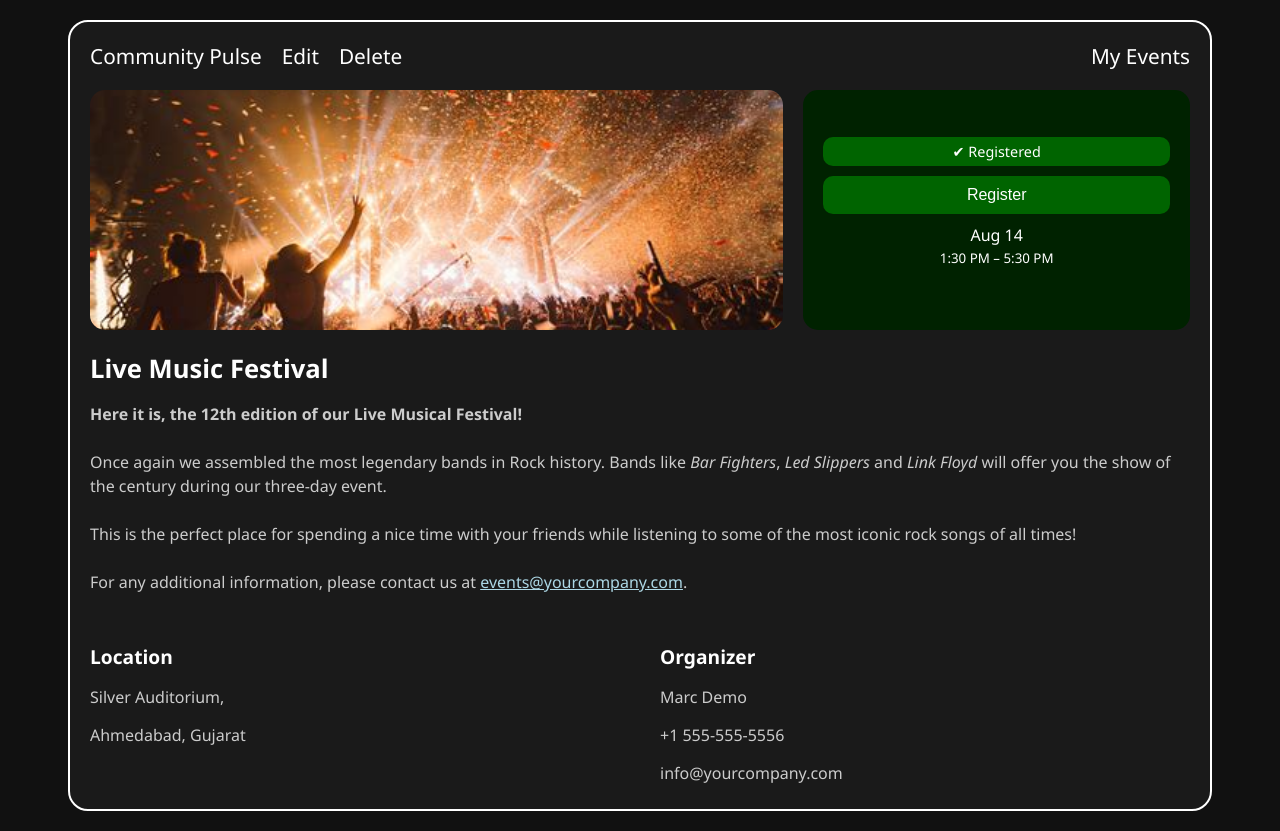
After one commit to vivekanandkumawat261/my-vue-portfolio, a Flask app: template templates/live-music-festival.html in a window 1280 px wide. The commit adds this page. Run offline with Flask 3, Linux system fonts and the light colour scheme; the template is opened without the code that fills it, so the values that code supplies are empty.

Commit message:
added live_music_festival.html

```diff
--- a/app.py
+++ b/app.py
@@ -36,7 +36,36 @@ def home():
 
 @app.route('/first_page')
 def first_page():
-    return render_template('login.html')
+    return render_template('home_page.html')
+
+@app.route("/login", methods=['GET', 'POST'])
+def login():
+    if request.method == 'POST':
+        email = request.form['email']
+        password = request.form['password']
+
+        user = User.query.filter_by(email=email).first()
+
+        if user and check_password_hash(user.password, password):
+            if user.blocked:
+                flash('Your account is blocked. Please contact admin.', 'danger')
+                return redirect(url_for('login'))
+
+            session['user_id'] = user.id
+            session['username'] = user.username
+            session['role'] = user.role
+            flash(f"Welcome back, {user.username}!", 'success')
+
+            # Redirect based on role (optional)
+            if user.role == 0:
+                return redirect(url_for('admin_dashboard'))  # example route
+            else:
+                return redirect(url_for('user_dashboard'))  # example route
+        else:
+            flash('Invalid email or password', 'danger')
+            return redirect(url_for('login'))
+
+    return render_template("login.html")
 
 @app.route("/register", methods=["GET", "POST"])
 def register():
--- a/templates/home_page.html
+++ b/templates/home_page.html
@@ -75,7 +75,7 @@
 
   <header>
     <h1>Community Pulse</h1>
-    <button class="login-btn">Login</button>
+    <button class="login-btn"><a href="{{ url_for('login') }}">Login</a></button>
   </header>
 
   <div class="search-bar">
--- /dev/null
+++ b/templates/live-music-festival.html
@@ -0,0 +1,195 @@
+<!DOCTYPE html>
+<html lang="en">
+<head>
+  <meta charset="UTF-8" />
+  <meta name="viewport" content="width=device-width, initial-scale=1.0"/>
+  <title>Event Details | Community Pulse</title>
+  <style>
+    body {
+      margin: 0;
+      font-family: 'Segoe UI', sans-serif;
+      background-color: #111;
+      color: #fff;
+      padding: 20px;
+    }
+
+    .container {
+      max-width: 1100px;
+      margin: auto;
+      border: 2px solid #fff;
+      border-radius: 20px;
+      padding: 20px;
+      background-color: #1a1a1a;
+      position: relative;
+    }
+
+    header {
+      display: flex;
+      justify-content: space-between;
+      align-items: center;
+      font-size: 1.3rem;
+      margin-bottom: 20px;
+    }
+
+    header .nav {
+      display: flex;
+      gap: 20px;
+    }
+
+    .event-header {
+      display: flex;
+      gap: 20px;
+      margin-bottom: 20px;
+    }
+
+    .event-image {
+      flex: 2;
+      max-height: 240px;
+      border-radius: 15px;
+      overflow: hidden;
+    }
+
+    .event-image img {
+      width: 100%;
+      height: 100%;
+      object-fit: cover;
+    }
+
+    .register-box {
+      flex: 1;
+      background-color: #002200;
+      padding: 20px;
+      border-radius: 15px;
+      text-align: center;
+      display: flex;
+      flex-direction: column;
+      justify-content: center;
+    }
+
+    .register-box button {
+      background-color: #006400;
+      color: #fff;
+      border: none;
+      padding: 10px 20px;
+      font-size: 1rem;
+      border-radius: 10px;
+      cursor: pointer;
+    }
+
+    .event-description {
+      margin-bottom: 20px;
+    }
+
+    .event-description h2 {
+      margin-bottom: 10px;
+      font-size: 1.6rem;
+    }
+
+    .event-description p {
+      color: #ccc;
+      line-height: 1.5;
+    }
+
+    .event-sidebar {
+      display: flex;
+      gap: 40px;
+      flex-wrap: wrap;
+      justify-content: space-between;
+      margin-top: 30px;
+    }
+
+    .info-section {
+      flex: 1;
+      min-width: 250px;
+    }
+
+    .info-section h3 {
+      color: #fff;
+      font-size: 1.2rem;
+      margin-bottom: 10px;
+    }
+
+    .info-section p {
+      color: #ccc;
+      margin-bottom: 5px;
+    }
+
+    .badge {
+      background-color: darkgreen;
+      color: white;
+      padding: 5px 12px;
+      border-radius: 10px;
+      font-size: 0.9rem;
+      display: inline-block;
+      margin-bottom: 10px;
+    }
+
+    .tag {
+      background-color: #91288f;
+      color: #fff;
+      padding: 3px 10px;
+      border-radius: 10px;
+      font-size: 0.8rem;
+      display: inline-block;
+      margin-top: 10px;
+    }
+
+    .contact-icons {
+      margin-top: 5px;
+    }
+
+    .contact-icons i {
+      margin-right: 8px;
+    }
+  </style>
+</head>
+<body>
+  <div class="container">
+    <header>
+      <div class="nav">
+        <div>Community Pulse</div>
+        <div>Edit</div>
+        <div>Delete</div>
+      </div>
+      <div>My Events</div>
+    </header>
+
+    <div class="event-header">
+      <div class="event-image">
+        <!-- <img src="https://images.unsplash.com/photo-1492684223066-81342ee5ff30" alt="Live Music Festival"> -->
+        <img src="/static/images/live-music-festival.jpeg" alt="Live Music Festival">
+        <div class="tag">Incredible Crane</div>
+      </div>
+      <div class="register-box">
+        <div class="badge">✔ Registered</div>
+        <button>Register</button>
+        <p style="margin-top:10px;">Aug 14<br><small>1:30 PM – 5:30 PM</small></p>
+      </div>
+    </div>
+
+    <div class="event-description">
+      <h2>Live Music Festival</h2>
+      <p>
+        <strong>Here it is, the 12th edition of our Live Musical Festival!</strong><br><br>
+        Once again we assembled the most legendary bands in Rock history. Bands like <em>Bar Fighters</em>, <em>Led Slippers</em> and <em>Link Floyd</em> will offer you the show of the century during our three-day event.<br><br>
+        This is the perfect place for spending a nice time with your friends while listening to some of the most iconic rock songs of all times!<br><br>
+        For any additional information, please contact us at <a href="mailto:events@yourcompany.com" style="color:lightblue;">events@yourcompany.com</a>.
+      </p>
+    </div>
+
+    <div class="event-sidebar">
+      <div class="info-section">
+        <h3>Location</h3>
+        <p>Silver Auditorium,</p>
+        <p>Ahmedabad, Gujarat</p>
+      </div>
+      <div class="info-section">
+        <h3>Organizer</h3>
+        <p>Marc Demo</p>
+        <p><i class="fa fa-phone"></i> +1 555-555-5556</p>
+        <p><i class="fa fa-envelope"></i> info@yourcompany.com</p>
+      </div>
+    </div>
+  </div>
+</body>
+</html>
```
Also changed, not shown: static/images/live-music-festival.jpeg (added), templates/user_home_page.html (added).
